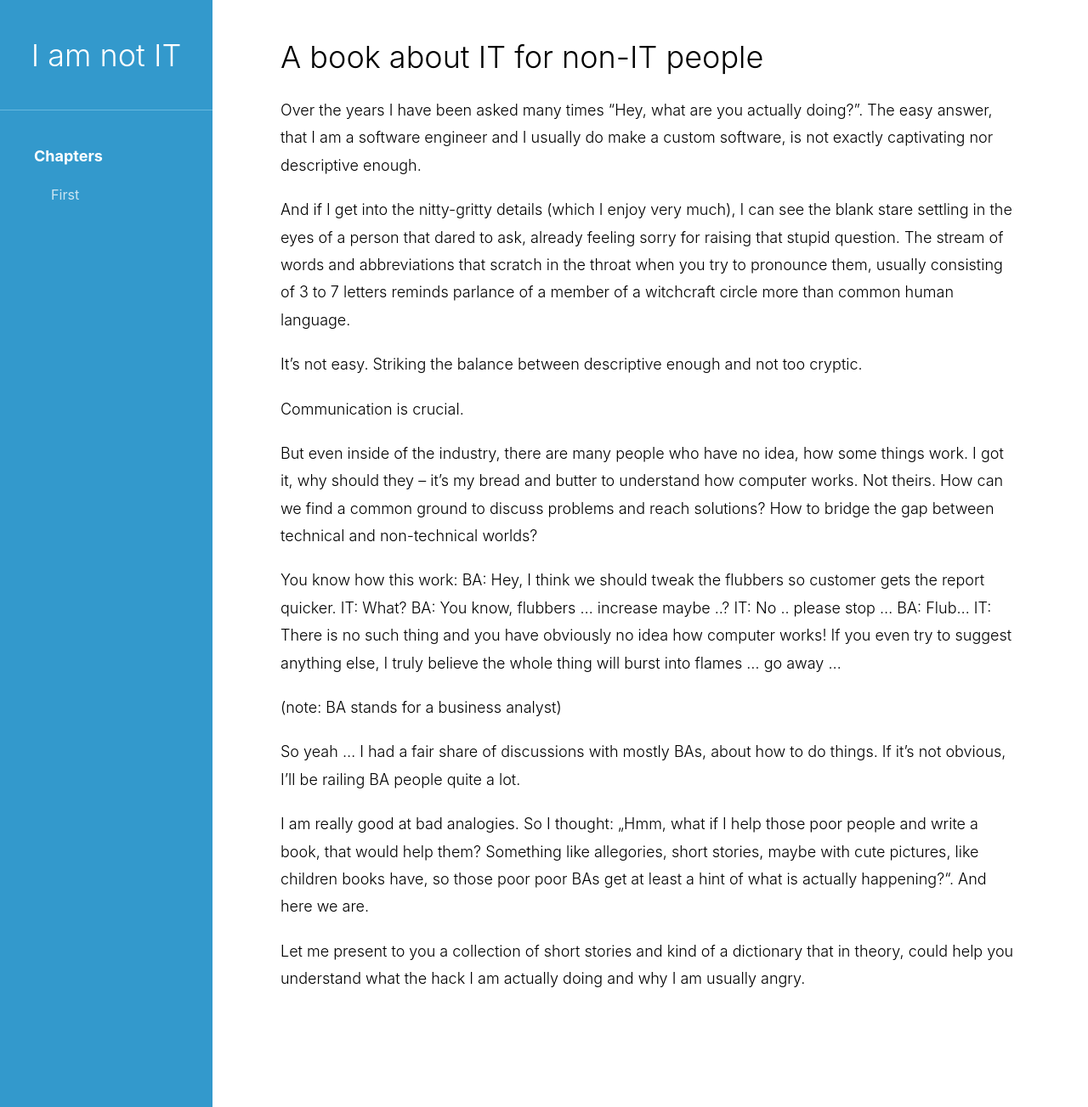
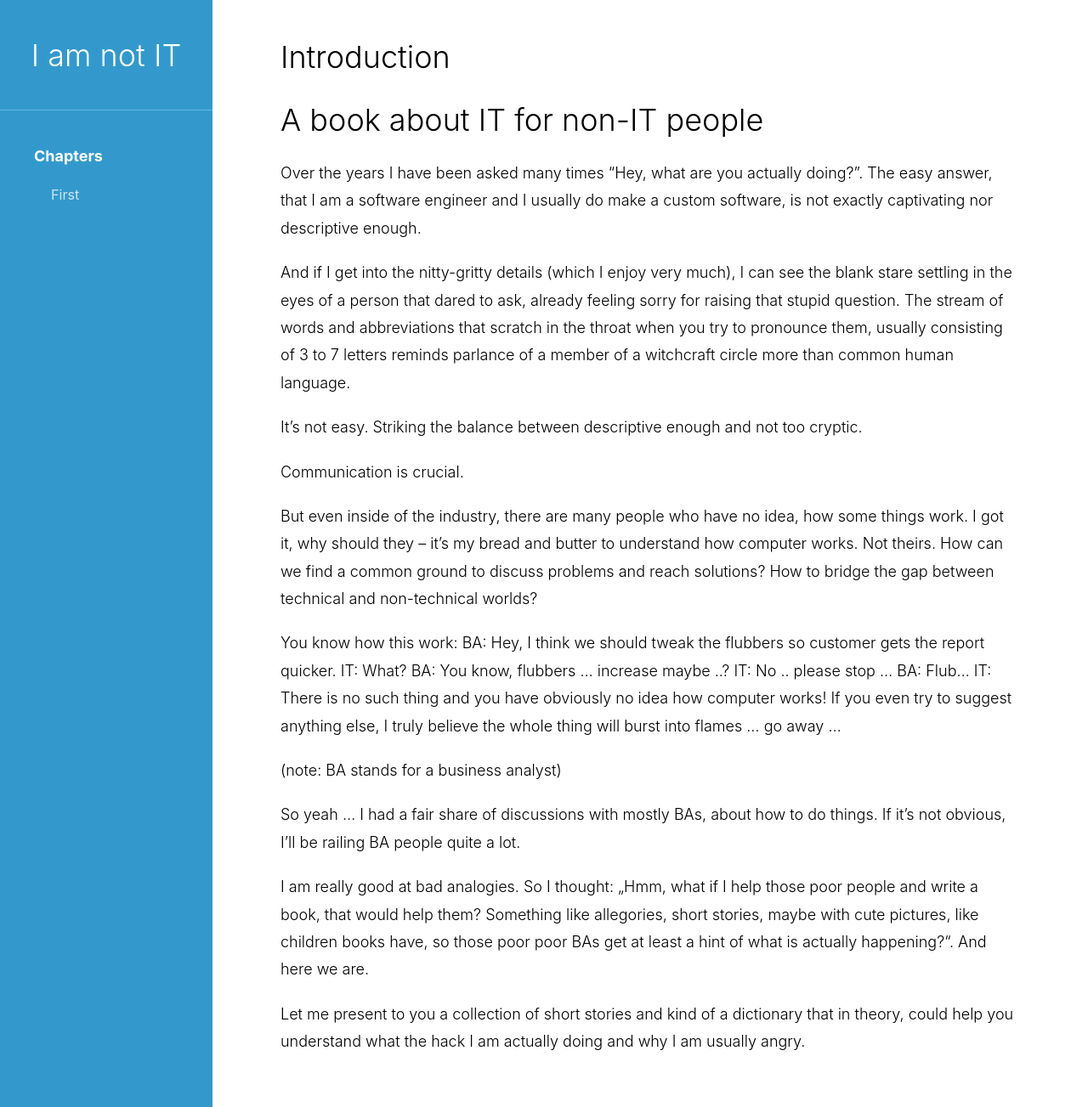
Before and after one commit to promne/it.nonit, a Jekyll site: the page built from index.md, in a window 1280 px wide and 1303 px high. Shown: the whole window at 85% size. Built offline with Jekyll 4.4.1, drawn with Linux system fonts in a browser that asks for light colours.

Commit message:
change title

```diff
--- a/_config.yml
+++ b/_config.yml
@@ -1,3 +1,5 @@
+title: A book about IT for non-IT people
+
 # Build settings
 baseurl:                /it.nonit
 url:                    https://promne.github.io
--- a/index.md
+++ b/index.md
@@ -1,8 +1,10 @@
 ---
 layout: default
 home: true
-title: A book about IT for non-IT people
+title: Introduction
 ---
+
+# A book about IT for non-IT people
 
 Over the years I have been asked many times “Hey, what are you actually doing?”. The easy answer, that I am a software engineer and I usually do make a custom software, is not exactly captivating nor descriptive enough.
 
```
